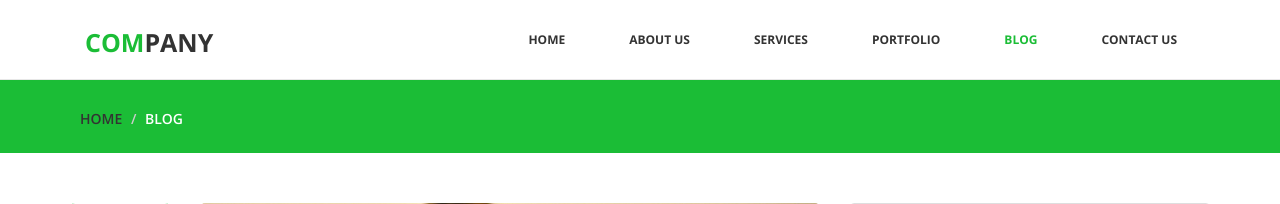
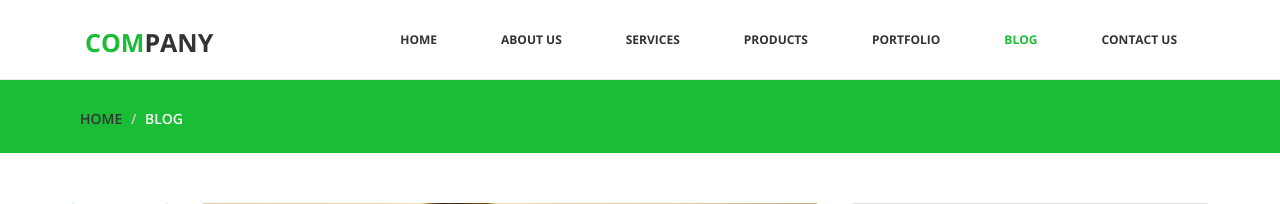
Before and after one commit to santoshdts/myblog, a PHP site: page / in a window 1280 px wide. Shown: the top 204 px of the page. Run offline with PHP 8.4, Linux system fonts and the light colour scheme; grey boxes are pictures that could not be loaded.

Commit message:
Added Product menu in header menu

```diff
--- a/includes/header.php
+++ b/includes/header.php
@@ -42,6 +42,7 @@
 								<li role="presentation"><a href="index.html">Home</a></li>
 								<li role="presentation"><a href="about.html">About Us</a></li>
 								<li role="presentation"><a href="services.html">Services</a></li>
+								<li role="presentation"><a href="services.html">Products</a></li>
 								<li role="presentation"><a href="portfolio.html">Portfolio</a></li>
 								<li role="presentation"><a href="blog.html" class="active">Blog</a></li>
 								<li role="presentation"><a href="contact.html">Contact Us</a></li>
```
